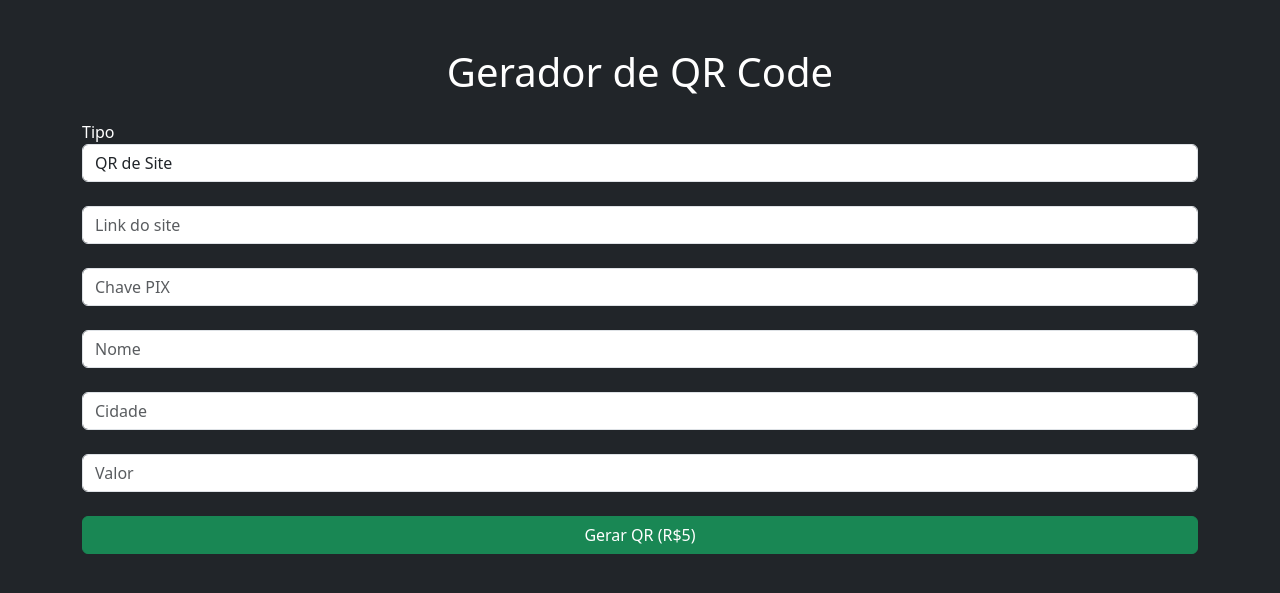
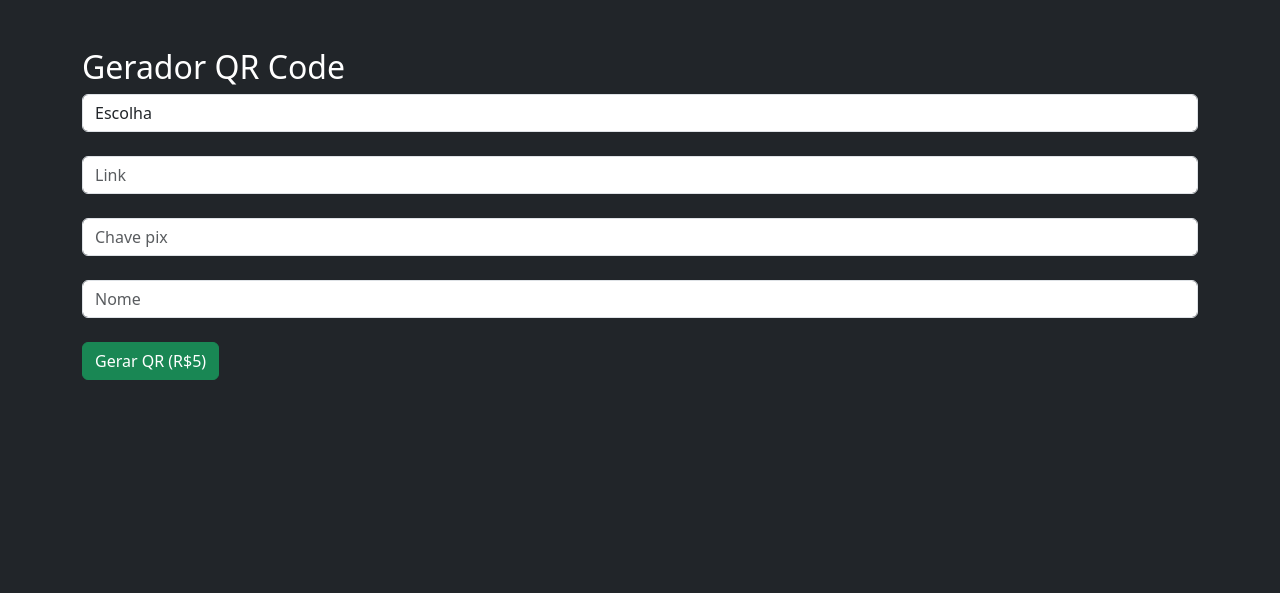
Before and after one commit to tonipassos/qrcodepix, a Flask app: page / in a window 1280 px wide. Shown: the top 593 px of the page. Run offline with Flask 3, Linux system fonts and the light colour scheme.

Commit message:
Revise index.html for QR Code generator
Updated the QR Code generator form with improved layout and added error message handling.

```diff
--- a/templates/index.html
+++ b/templates/index.html
@@ -1,52 +1,90 @@
 <!DOCTYPE html>
 <html>
 <head>
-    <title>Gerador de QR Code</title>
+
+<meta name="viewport" content="width=device-width, initial-scale=1">
 
 <link href="https://cdn.jsdelivr.net/npm/bootstrap@5.3.0/dist/css/bootstrap.min.css" rel="stylesheet">
 
 </head>
+
 <body class="bg-dark text-white">
 
 <div class="container mt-5">
 
-    <h1 class="text-center">Gerador de QR Code</h1>
+<h2>Gerador QR Code</h2>
 
-    <form action="/pagar" method="post" class="mt-4">
+{% if msg %}
+<div class="alert alert-danger">
+{{ msg }}
+</div>
+{% endif %}
 
-        <label>Tipo</label>
+
+<form action="/pagar" method="post">
+
+
 <select name="tipo" class="form-control">
 
-            <option value="site">QR de Site</option>
-            <option value="pix">QR PIX</option>
+<option value="">Escolha</option>
+
+<option value="site"
+{% if tipo=="site" %}selected{% endif %}
+>
+QR Site
+</option>
+
+<option value="pix"
+{% if tipo=="pix" %}selected{% endif %}
+>
+QR Pix
+</option>
 
 </select>
 
-        <br>
-
-        <input name="link" class="form-control" placeholder="Link do site">
 
 <br>
 
-        <input name="chave" class="form-control" placeholder="Chave PIX">
+
+<input
+name="link"
+class="form-control"
+placeholder="Link"
+value="{{ link }}"
+>
+
 
 <br>
 
-        <input name="nome" class="form-control" placeholder="Nome">
+
+<input
+name="chave"
+class="form-control"
+placeholder="Chave pix"
+value="{{ chave }}"
+>
+
 
 <br>
 
-        <input name="cidade" class="form-control" placeholder="Cidade">
+
+<input
+name="nome"
+class="form-control"
+placeholder="Nome"
+value="{{ nome }}"
+>
+
 
 <br>
 
-        <input name="valor" class="form-control" placeholder="Valor">
 
-        <br>
+<button class="btn btn-success">
 
-        <button class="btn btn-success w-100">
 Gerar QR (R$5)
+
 </button>
+
 
 </form>
 
```
Lines whose indentation alone changed are shown as unchanged.
